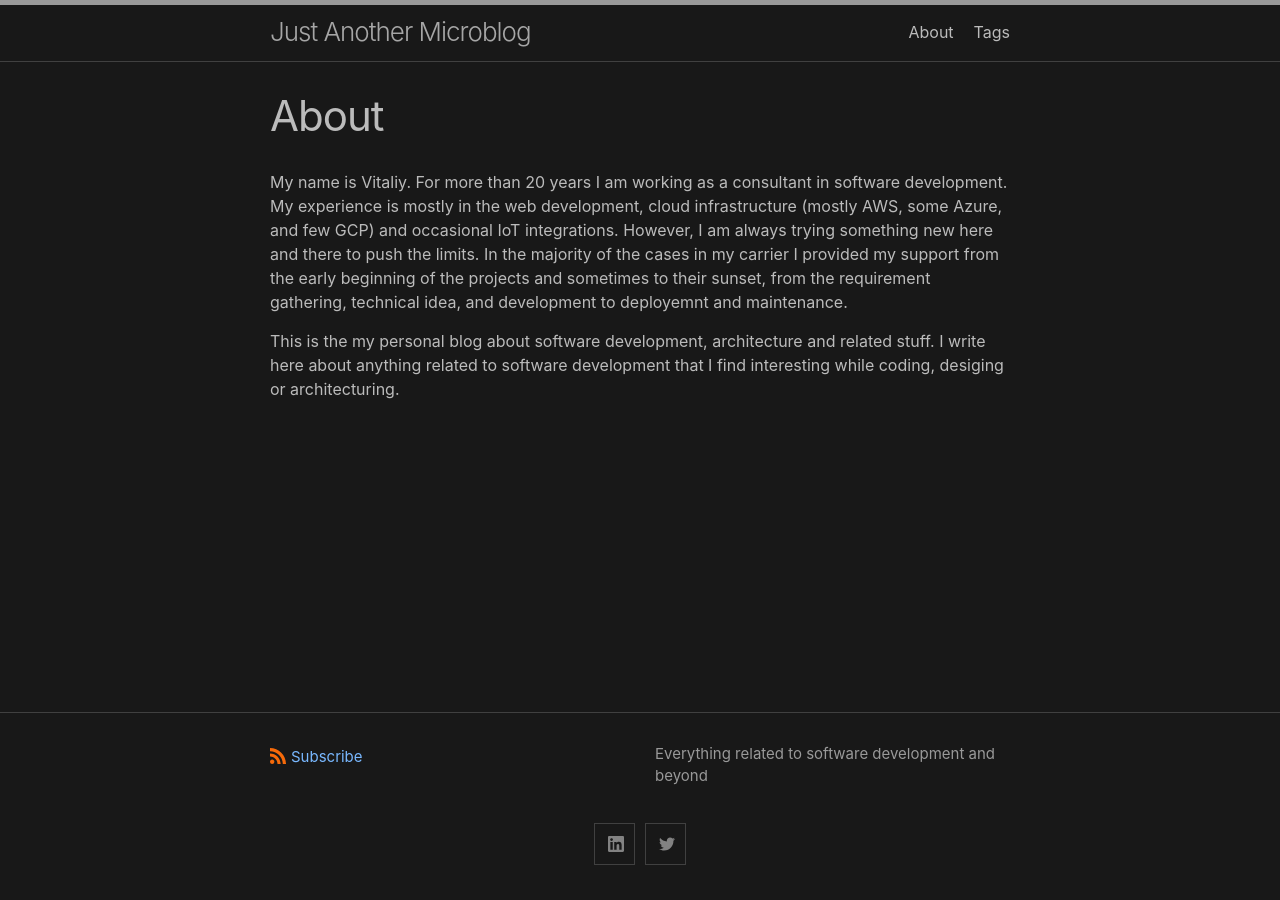
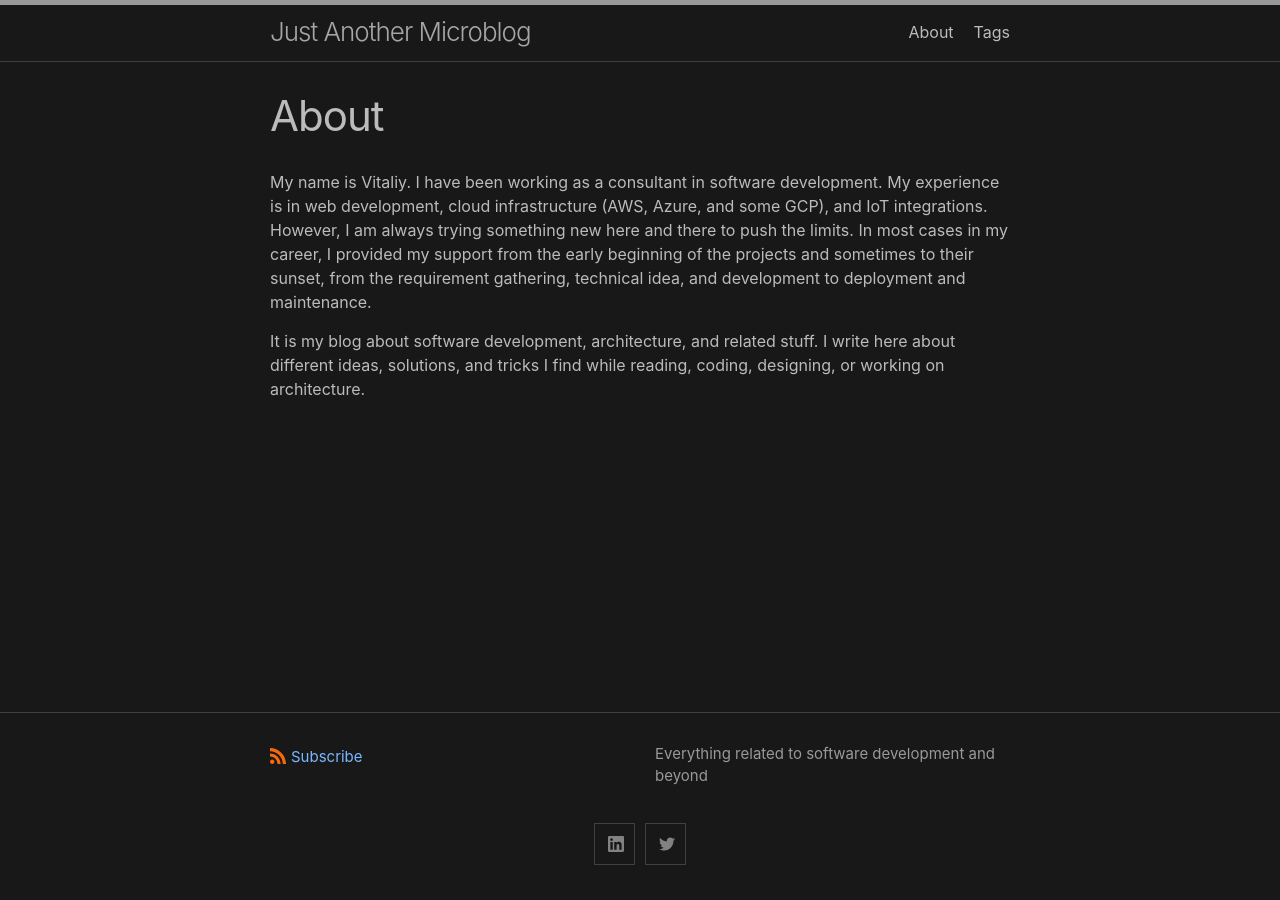
Before and after one commit to vglushko/vglushko.github.io, a Jekyll site: the page built from about.md, in a window 1280 px wide. Built offline with Jekyll 4.4.1, drawn with Linux system fonts in a browser that asks for light colours; nearby versions of some CDN libraries.

Commit message:
about.md

```diff
--- a/about.md
+++ b/about.md
@@ -4,6 +4,6 @@ title: About
 permalink: /about/
 ---
 
-My name is Vitaliy. For more than 20 years I am working as a consultant in software development. My experience is mostly in the web development, cloud infrastructure (mostly AWS, some Azure, and few GCP) and occasional IoT integrations. However, I am always trying something new here and there to push the limits. In the majority of the cases in my carrier I provided my support from the early beginning of the projects and sometimes to their sunset, from the requirement gathering, technical idea, and development to deployemnt and maintenance.
+My name is Vitaliy. I have been working as a consultant in software development. My experience is in web development, cloud infrastructure (AWS, Azure, and some GCP), and IoT integrations. However, I am always trying something new here and there to push the limits. In most cases in my career, I provided my support from the early beginning of the projects and sometimes to their sunset, from the requirement gathering, technical idea, and development to deployment and maintenance.
 
-This is the my personal blog about software development, architecture and related stuff. I write here about anything related to software development that I find interesting while coding, desiging or architecturing.
+It is my blog about software development, architecture, and related stuff. I write here about different ideas, solutions, and tricks I find while reading, coding, designing, or working on architecture.
```
